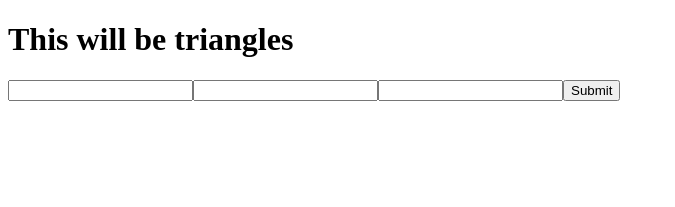
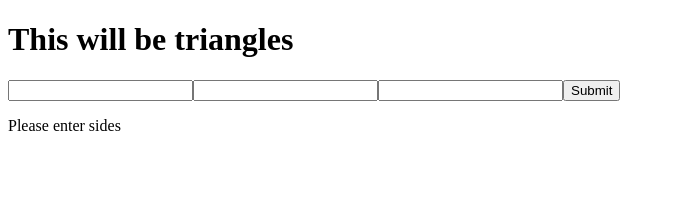
Before and after one commit to jaxonjporter/triangles, a React (Create React App) app: page / in a window 1280 px wide. Shown: the top 207 px of the page, without its empty margins (0-675 px from the left). Built offline with nearby package versions, Linux system fonts and the light colour scheme.

Commit message:
you can use floats instead of just ints. Added conditional for displays

```diff
--- a/src/App.js
+++ b/src/App.js
@@ -21,10 +21,13 @@ const App = () => {
 
 const validateTriangle = (triangle) => {
   let tri = triangle.sort(function(a, b){return a-b})
+  console.log(triangle)
   if (tri[0]+tri[1] > tri[2]){
     return checkType(tri)
+  } else if (triangle.length > 0) {
+    return <p>Invalid Triangle</p>
   } else {
-    console.log('invalid')
+    return <p>Please enter sides</p>
   }
 }
 
--- a/src/components/TriangleForm.js
+++ b/src/components/TriangleForm.js
@@ -1,4 +1,4 @@
-import React, { useEffect, } from 'react'
+import React from 'react'
 import { useSideInput, } from "../hooks/useSideInput";
 
 
```
